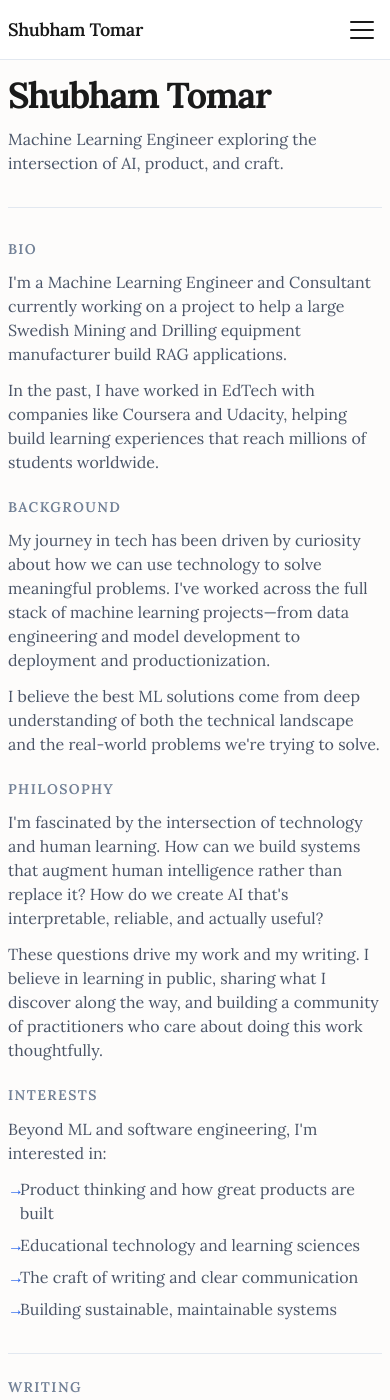
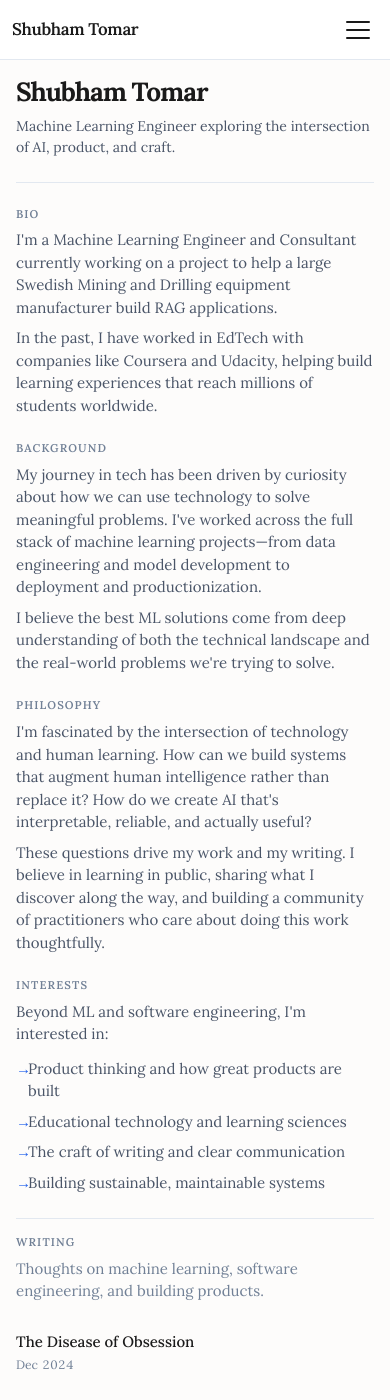
Before and after one commit to sshtomar/sshtomar.github.io, a Jekyll site: the page built from index.html, in a window 390 px wide and 1400 px high. Built offline with Jekyll 4.4.1, drawn with Linux system fonts in a browser that asks for light colours; the list of posts is cut into pages by our own code.

Commit message:
improve mobile responsiveness across all screen sizes
- add better touch targets for mobile navigation
- reduce typography and spacing on small screens
- add body scroll lock when menu is open
- make code blocks edge-to-edge on mobile
- add horizontal scroll for tables on mobile
- add escape key and nav link click to close menu

🤖 Generated with [Claude Code](https://claude.com/claude-code)

Co-Authored-By: Claude Opus 4.5 <noreply@anthropic.com>

```diff
--- a/assets/css/custom.css
+++ b/assets/css/custom.css
@@ -752,17 +752,29 @@ td {
 @media (max-width: 991px) {
   .mobile-header {
     display: flex;
+    padding: 0 var(--space-4);
   }
 
   .sidebar {
     transform: translateX(-100%);
     transition: transform var(--transition-medium);
     box-shadow: none;
+    background: var(--color-surface);
   }
 
   .sidebar.mobile-open {
     transform: translateX(0);
     box-shadow: 4px 0 20px rgba(0, 0, 0, 0.1);
+  }
+
+  /* Prevent body scroll when menu open */
+  body.menu-open {
+    overflow: hidden;
+  }
+
+  .sidebar-nav a {
+    padding: var(--space-3) var(--space-2);
+    font-size: 1.125rem;
   }
 
   .main-content {
@@ -771,32 +783,177 @@ td {
   }
 
   .content-wrapper {
-    padding: var(--space-4) var(--space-3);
+    padding: var(--space-6) var(--space-4);
   }
 }
 
 /* Mobile */
 @media (max-width: 640px) {
+  html {
+    font-size: 15px;
+  }
+
+  .mobile-header {
+    padding: 0 var(--space-3);
+  }
+
   .content-wrapper {
-    padding: var(--space-3) var(--space-2);
+    padding: var(--space-4) var(--space-4);
+  }
+
+  /* Hero adjustments */
+  .hero-section {
+    margin-bottom: var(--space-6);
+    padding-bottom: var(--space-4);
+  }
+
+  .hero-title {
+    font-size: 1.75rem;
+    line-height: 1.2;
+  }
+
+  .hero-subtitle {
+    font-size: 0.9375rem;
+  }
+
+  /* Section spacing */
+  section {
+    margin-bottom: var(--space-6);
+  }
+
+  .section-heading {
+    font-size: 0.75rem;
+    margin-bottom: var(--space-2);
+  }
+
+  .section-content p {
+    margin-bottom: var(--space-2);
+  }
+
+  /* Writing section */
+  .writing-section {
+    padding-top: var(--space-4);
+    margin-top: var(--space-6);
   }
 
   .post-list a {
     flex-direction: column;
     align-items: flex-start;
-    gap: 4px;
+    gap: var(--space-1);
+    padding: var(--space-3) var(--space-2);
   }
 
   .post-list .post-title {
     font-size: 1rem;
+    line-height: 1.4;
   }
 
   .post-list .post-date {
+    font-size: 0.8125rem;
+  }
+
+  /* Post page */
+  .post-header h1 {
+    font-size: 1.75rem;
+    line-height: 1.25;
+  }
+
+  .post-meta {
     font-size: 0.875rem;
   }
 
-  section {
+  /* Prose on mobile */
+  .prose {
+    font-size: 1rem;
+    line-height: 1.6;
+  }
+
+  .prose h2 {
+    font-size: 1.375rem;
+    margin-top: var(--space-6);
+  }
+
+  .prose h3 {
+    font-size: 1.125rem;
+    margin-top: var(--space-4);
+  }
+
+  .prose blockquote {
+    margin-left: 0;
+    margin-right: 0;
+    padding-left: var(--space-3);
+  }
+
+  .prose pre {
+    font-size: 0.8125rem;
+    padding: var(--space-3);
+    margin-left: calc(-1 * var(--space-4));
+    margin-right: calc(-1 * var(--space-4));
+    border-radius: 0;
+  }
+
+  .prose code {
+    font-size: 0.8125em;
+    word-break: break-word;
+  }
+
+  /* Tables on mobile - horizontal scroll */
+  .prose table {
+    display: block;
+    overflow-x: auto;
+    -webkit-overflow-scrolling: touch;
+  }
+
+  /* Reading page */
+  .reading-content > p {
     margin-bottom: var(--space-6);
+  }
+
+  .reading-section {
+    margin-bottom: var(--space-6);
+  }
+
+  .reading-title {
+    font-size: 1rem;
+  }
+
+  .reading-author {
+    font-size: 0.875rem;
+  }
+
+  /* Footer */
+  .content-footer {
+    margin-top: var(--space-6);
+    padding: var(--space-3);
+  }
+
+  .content-footer p {
+    font-size: 0.8125rem;
+  }
+
+  /* More writing */
+  .more-writing {
+    margin-top: var(--space-6);
+    padding-top: var(--space-4);
+  }
+
+  .more-writing a {
+    font-size: 1rem;
+  }
+}
+
+/* Very small screens */
+@media (max-width: 374px) {
+  html {
+    font-size: 14px;
+  }
+
+  .hero-title {
+    font-size: 1.5rem;
+  }
+
+  .content-wrapper {
+    padding: var(--space-3) var(--space-3);
   }
 }
 
```
Also changed, not shown: _layouts/default.html (+35 -6 lines), 4 other files.
